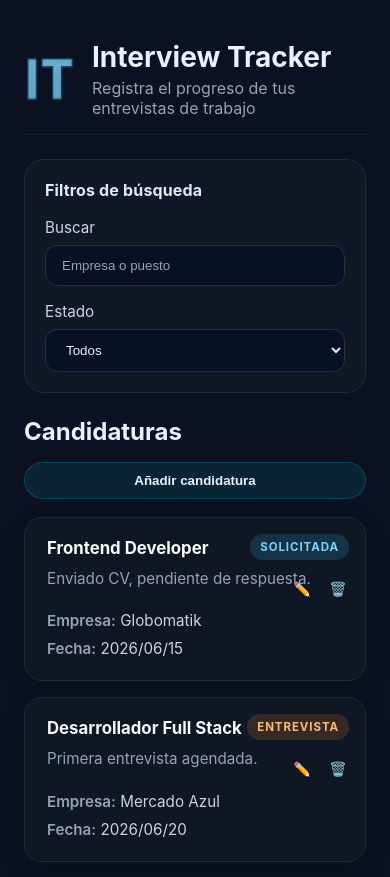
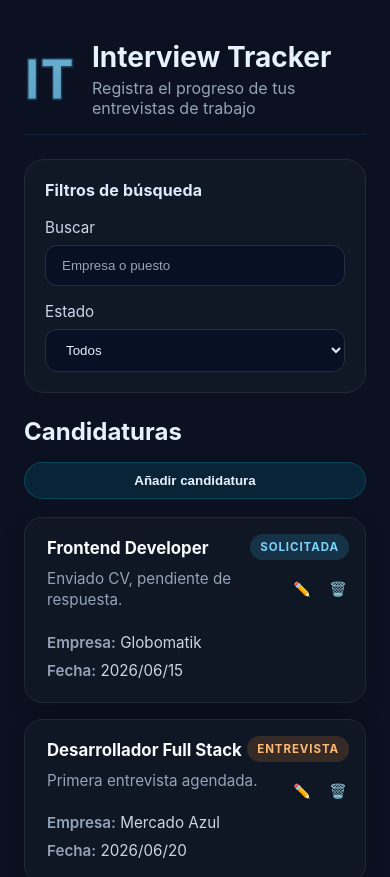
Before and after one commit to belencera/interview-tracker, a React (Vite) app: page / in a window 390 px wide. Shown: the top 877 px of the page. Built offline with nearby package versions, Linux system fonts and the light colour scheme.

Commit message:
Mejora distribución tarjeta candidatura

```diff
--- a/src/components/JobCard.css
+++ b/src/components/JobCard.css
@@ -55,6 +55,7 @@
 
 .job-card .job-main {
     min-width: 0;
+    margin-right: 32px;
 }
 
 .job-main p {
@@ -86,6 +87,10 @@
     .job-card-content {
         grid-template-columns: 1fr;
     }
+
+    .job-card .job-main {
+    margin-right: 64px;
+}
 }
 
 .job-actions {
```
